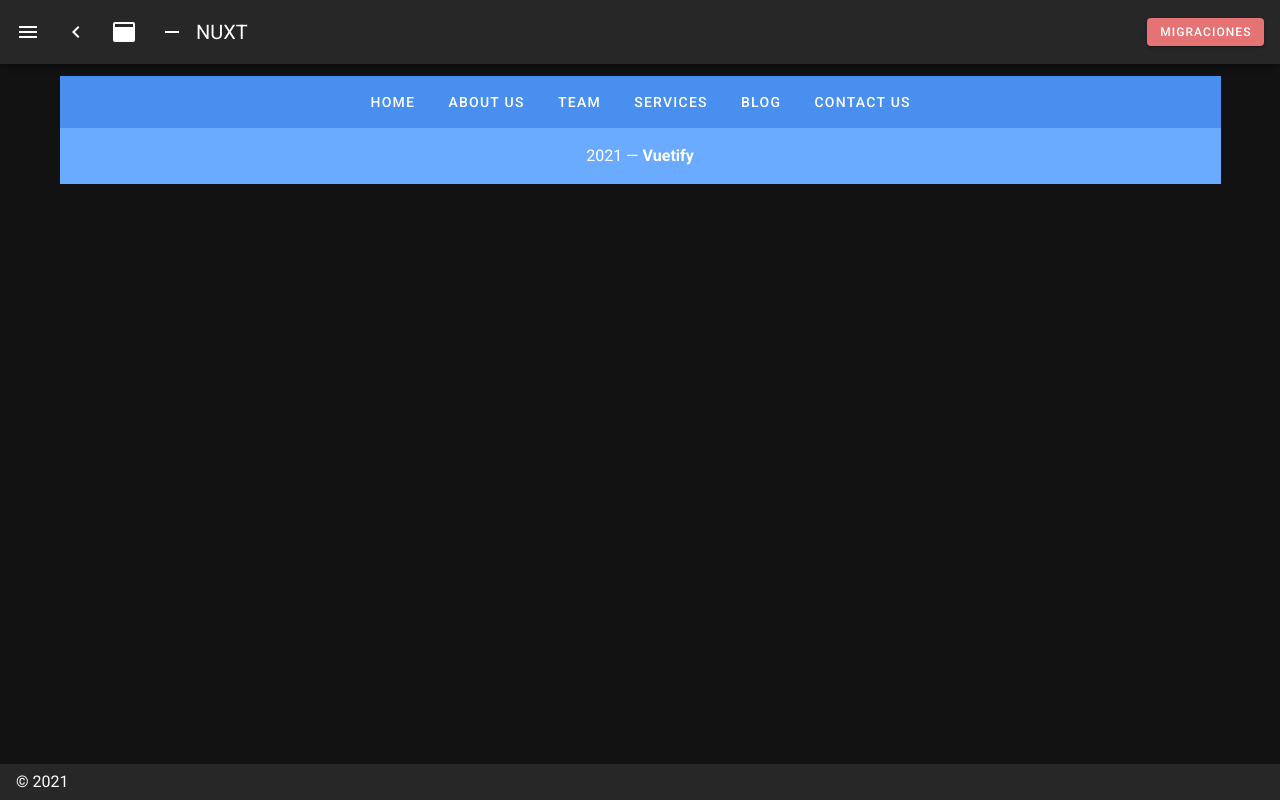
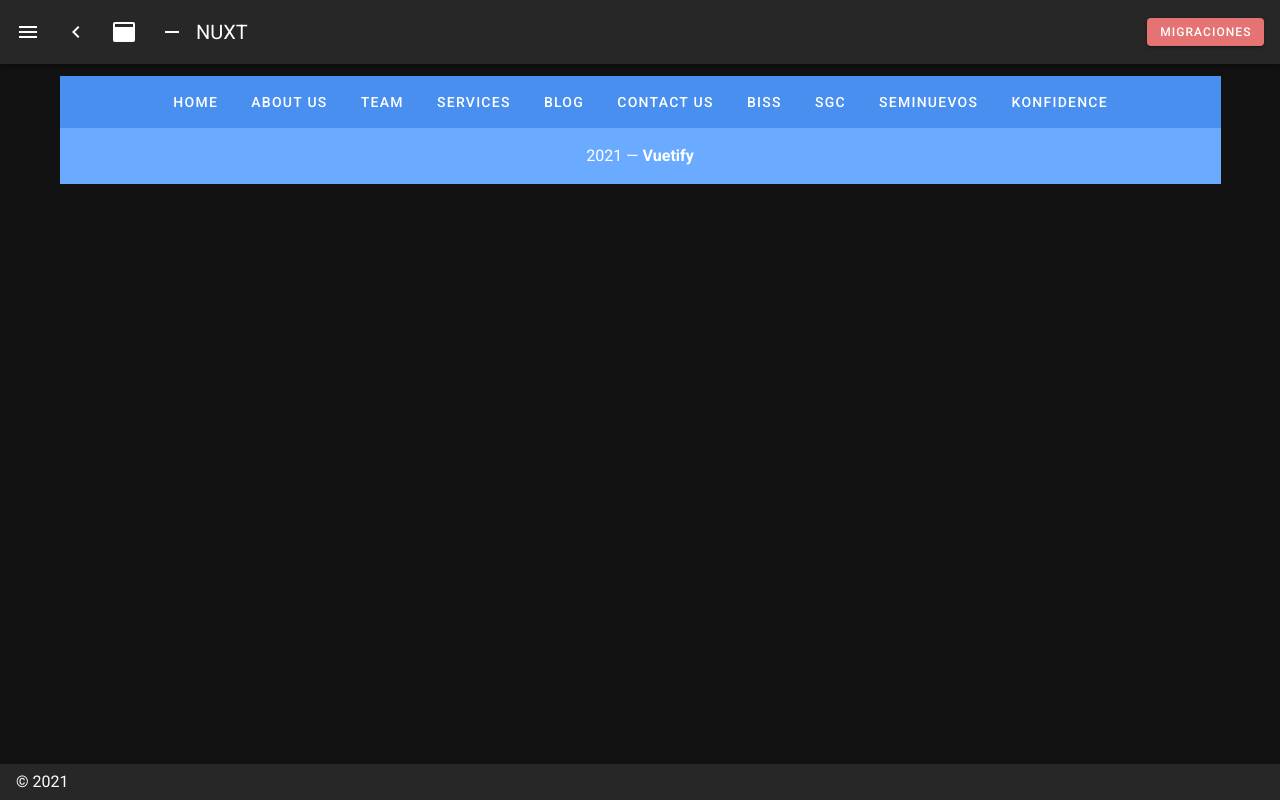
Before and after one commit to serobalino/pull-request, a Nuxt app: page /nacho in a window 1280 px wide. Built offline with nearby package versions, Linux system fonts and the light colour scheme.

Commit message:
keys: nuevas keys

```diff
--- a/pages/nacho.vue
+++ b/pages/nacho.vue
@@ -40,6 +40,10 @@ export default {
       'Services',
       'Blog',
       'Contact Us',
+      'BISS',
+      ' SGC',
+      'SEMINUEVOS',
+      'KONFIDENCE',
     ],
   }),
 }
```
